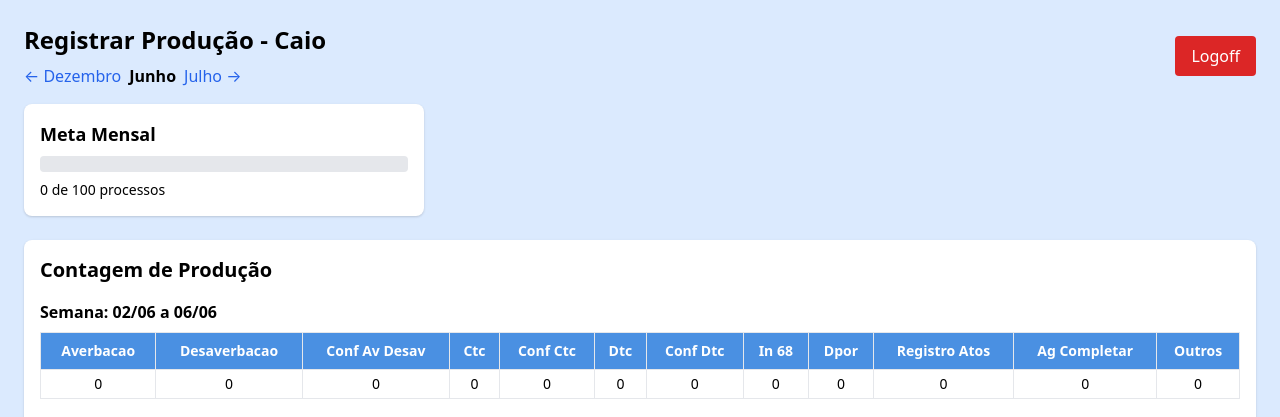
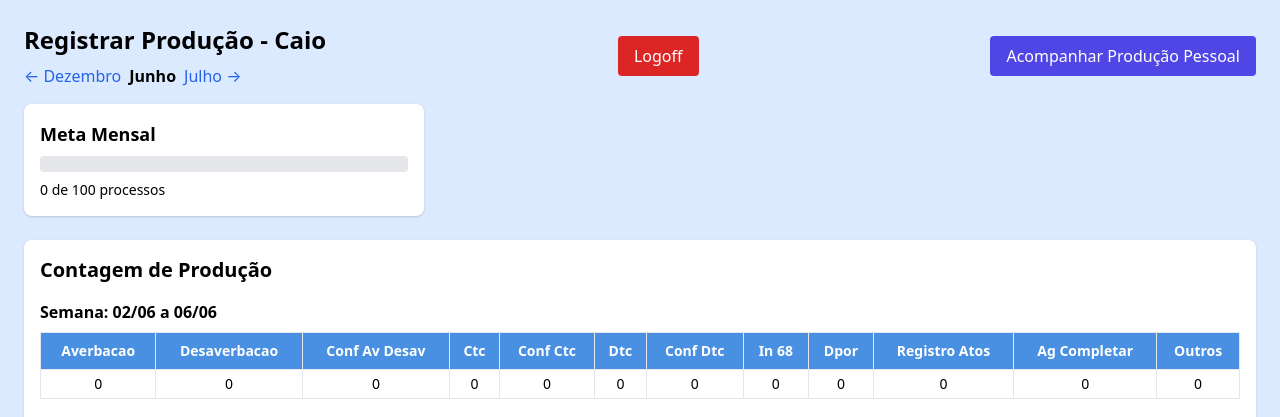
Before and after one commit to albertjr99/sistema_producao, a Flask app: page /registrar-producao in a window 1280 px wide. Shown: the top 417 px of the page. Run offline with Flask 3, Linux system fonts and the light colour scheme; a user stored in the database is signed in; data comes from the database, SQL or seed files in the repository.

Commit message:
Update registrar_producao.html

```diff
--- a/templates/registrar_producao.html
+++ b/templates/registrar_producao.html
@@ -101,6 +101,10 @@
     </div>
     <a href="{{ url_for('logout') }}" class="bg-red-600 text-white px-4 py-2 rounded hover:bg-red-700">
       Logoff
+      <a href="{{ url_for('acompanhamento_pessoal') }}" class="bg-indigo-600 text-white px-4 py-2 rounded hover:bg-indigo-700">
+  Acompanhar Produção Pessoal
+</a>
+
     </a>
   </div>
 
```
